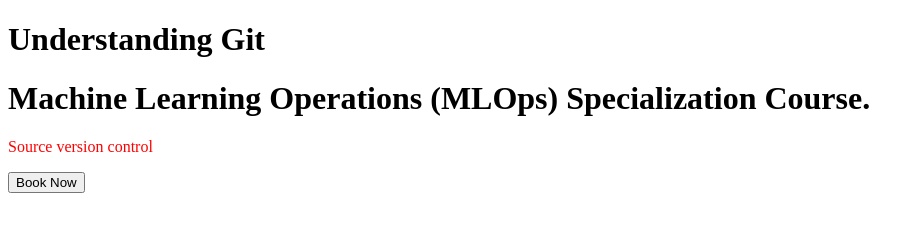
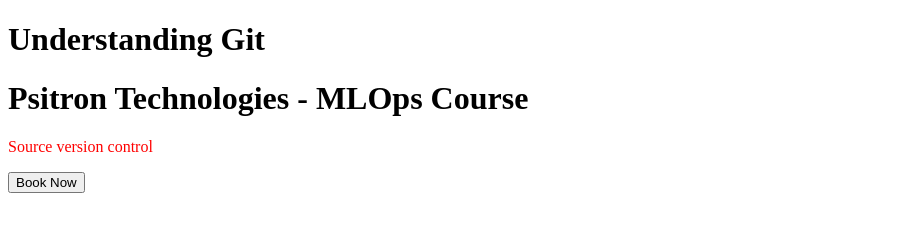
Before and after one commit to balaji1981-aicloud/git-hands-on-july, a plain HTML site: page index.html in a window 1280 px wide. Shown: the whole page, without its empty margins (0-924 px from the left). Drawn offline with Linux system fonts and the light colour scheme.

Commit message:
Psitron Technologies - MLOps Course

```diff
--- a/index.html
+++ b/index.html
@@ -4,7 +4,7 @@
 
 <body>
 <h1>Understanding Git</h1>
-<h1>Machine Learning Operations (MLOps) Specialization Course.</h1>
+<h1>Psitron Technologies - MLOps Course</h1>
 <p style="color:red">Source version control</p>
 <button>Book Now</button>
 </body>
```
